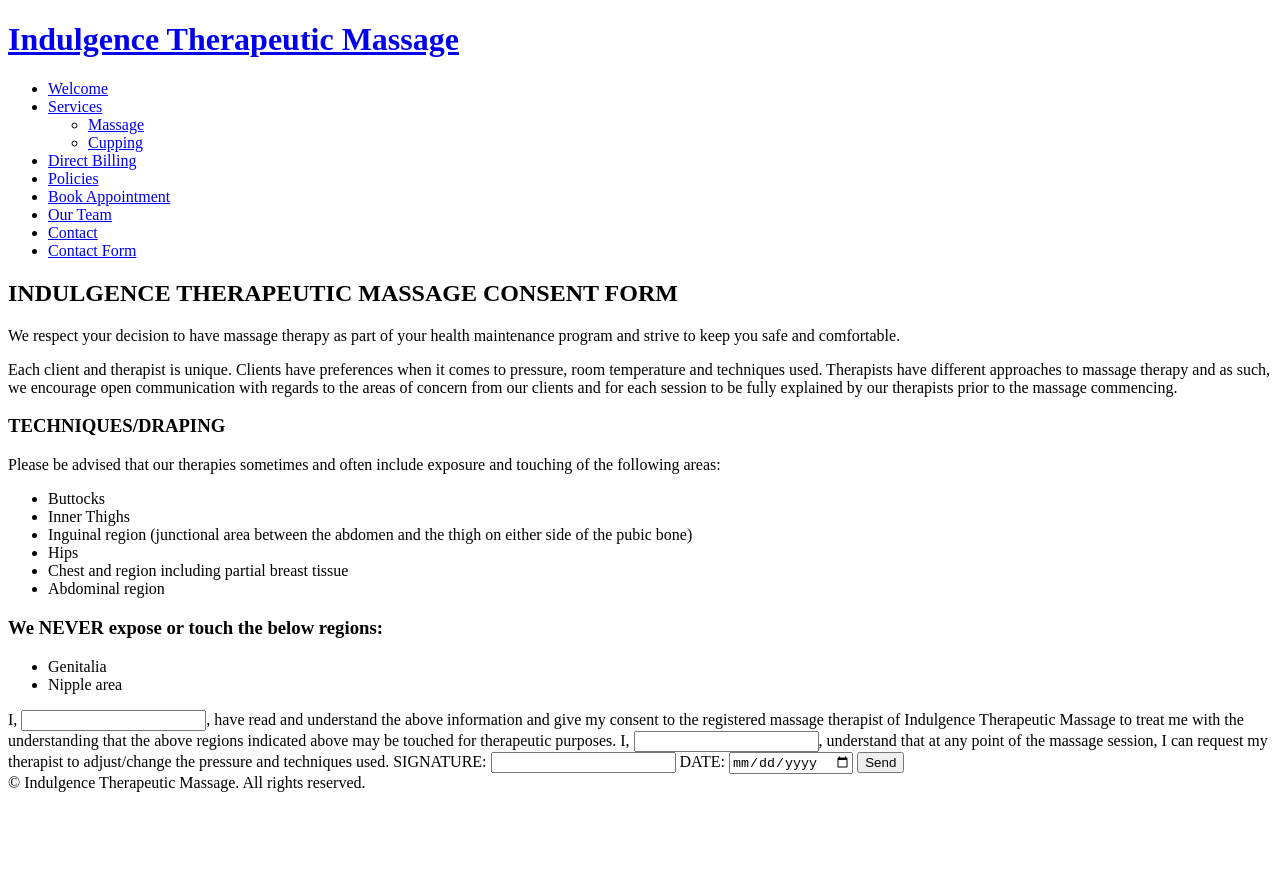
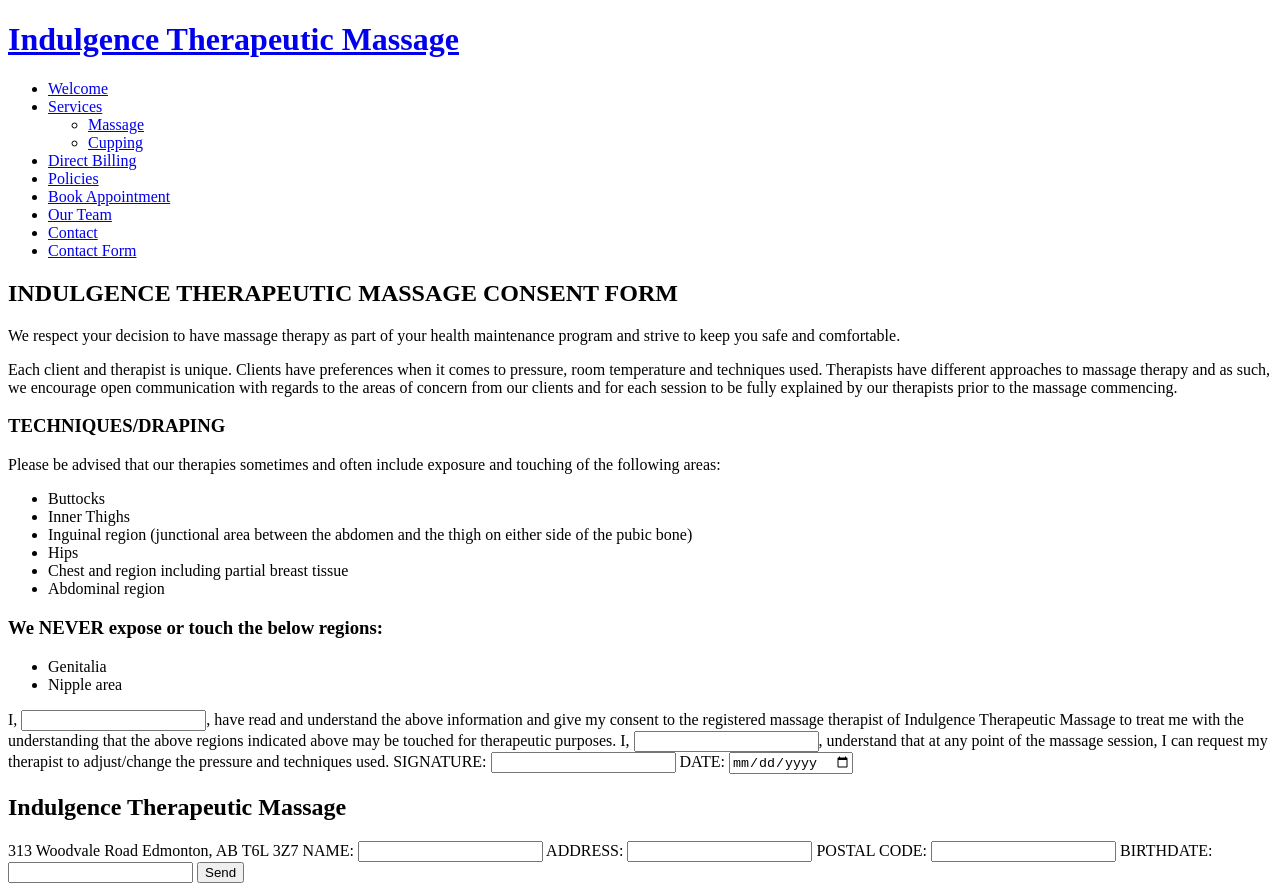
Before and after one commit to MorganEwanchuk/indulgence-spa, a website: page views/new-contact.html in a window 1280 px wide. Before the commit the page ends 800 px from the top, so only its background shows below. Drawn offline with Linux system fonts and the light colour scheme.

Commit message:
added intake information

```diff
--- a/views/new-contact.html
+++ b/views/new-contact.html
@@ -64,7 +64,7 @@
 
 
                 <form id="myForm" action="myForm" method="POST">
-                    <input type="hidden" name="header" value="INDULGENCE THERAPEUTIC MASSAGE CONSENT FORM">
+                    <input type="hidden" name="consentHeader" value="INDULGENCE THERAPEUTIC MASSAGE CONSENT FORM">
 					<h2>INDULGENCE THERAPEUTIC MASSAGE CONSENT FORM</h2>
 					<!-- <input type="hidden" name="paragraph1" value="We respect your decision to have massage therapy as part of your health maintenance program and strive to keep you safe and comfortable."> -->
                     <p>We respect your decision to have massage therapy as part of your health maintenance program and strive to keep you safe and comfortable.</p>
@@ -73,7 +73,7 @@
 						techniques used. Therapists have different approaches to massage therapy and as such, we encourage open
 						communication with regards to the areas of concern from our clients and for each session to be fully explained by
 						our therapists prior to the massage commencing.</p>
-						<input type="hidden" name="header3" value="TECHNIQUES/DRAPING">
+						<input type="hidden" name="techniquesHeader" value="TECHNIQUES/DRAPING">
 					<h3>TECHNIQUES/DRAPING</h3>
 					<input type="hidden" name="techniquesParagraph" value="Please be advised that our therapies sometimes and often include exposure and touching of the following areas:">
 					<p>Please be advised that our therapies sometimes and often include exposure and touching of the following areas:</p>
@@ -111,9 +111,24 @@
 
 					<label for="consentDate">DATE: <input type="date" id="consentDate" name="consentDate" required pattern=[0-9]{4}-[0-9]{2}-[0-9]{2} placeholder="YYYY/MM/DD"></label>
 
+					<!-- Start of Intake Form  -->
 
+					<input type="hidden" name="intakeHeader" value="Indulgence Therapeutic Massage">
+					<h2>Indulgence Therapeutic Massage</h2>
 
+					<input type="hidden" name="intakeIndulgenceAddress" value="313 Woodvale Road">
+					<span>313 Woodvale Road</span>
 
+					<input type="hidden" name="intakeIndulgencePostal" value="Edmonton, AB T6L 3Z7">
+					<span>Edmonton, AB T6L 3Z7</span>
+
+					<label for="intakeName">NAME: <input type="text" id="intakeName" name="intakeName" required></label>
+
+					<label for="intakeAddress">ADDRESS: <input type="text" id="intakeAddress" name="intakeAddress" required></label>
+
+					<label for="intakePostal">POSTAL CODE: <input type="text" id="intakePostal" name="intakePostal" required></label>
+
+					<label for="intakeBirthdate">BIRTHDATE: <input type="text" id="intakeBirthdate" name="intakeBirthdate" required></label>
 
 
 
@@ -204,7 +219,7 @@
 				</div> -->
 
 			<!-- Footer -->
-				<div id="footer" class="container">
+				<!-- <div id="footer" class="container">
 
 					<div class="row">
 						<div class="col-6 col-12-narrower">
@@ -215,7 +230,7 @@
 						</div>
 					</div>
 
-				</div>
+				</div> -->
 
 		</div>
 
```
